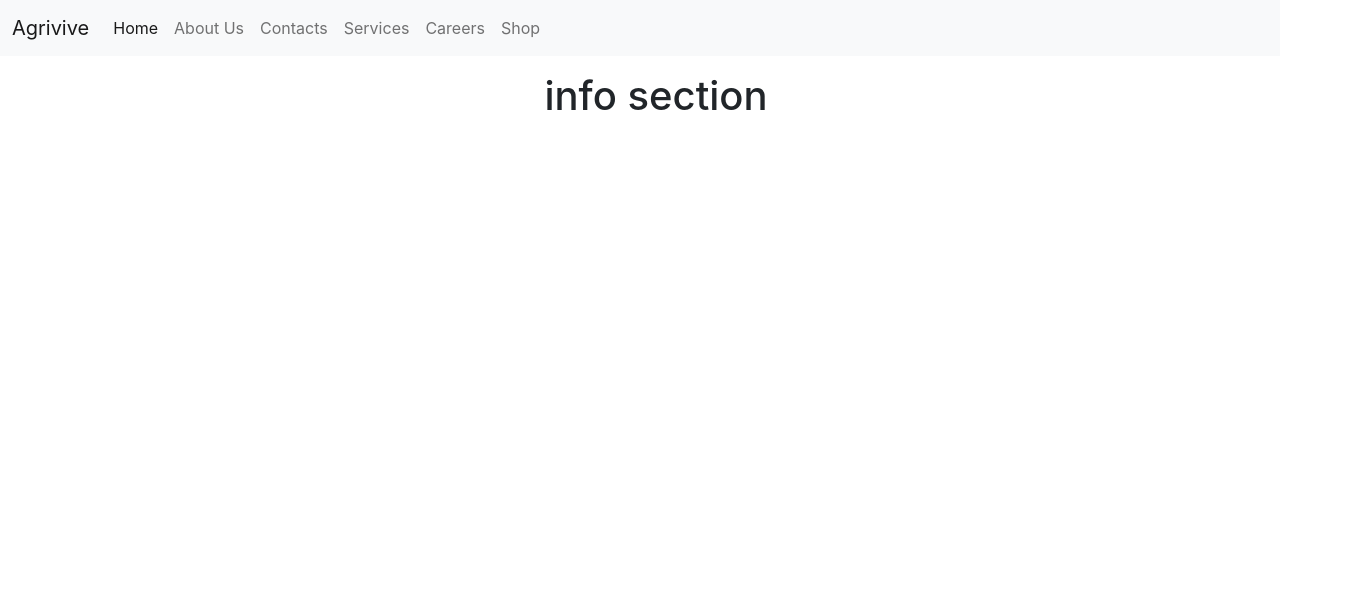
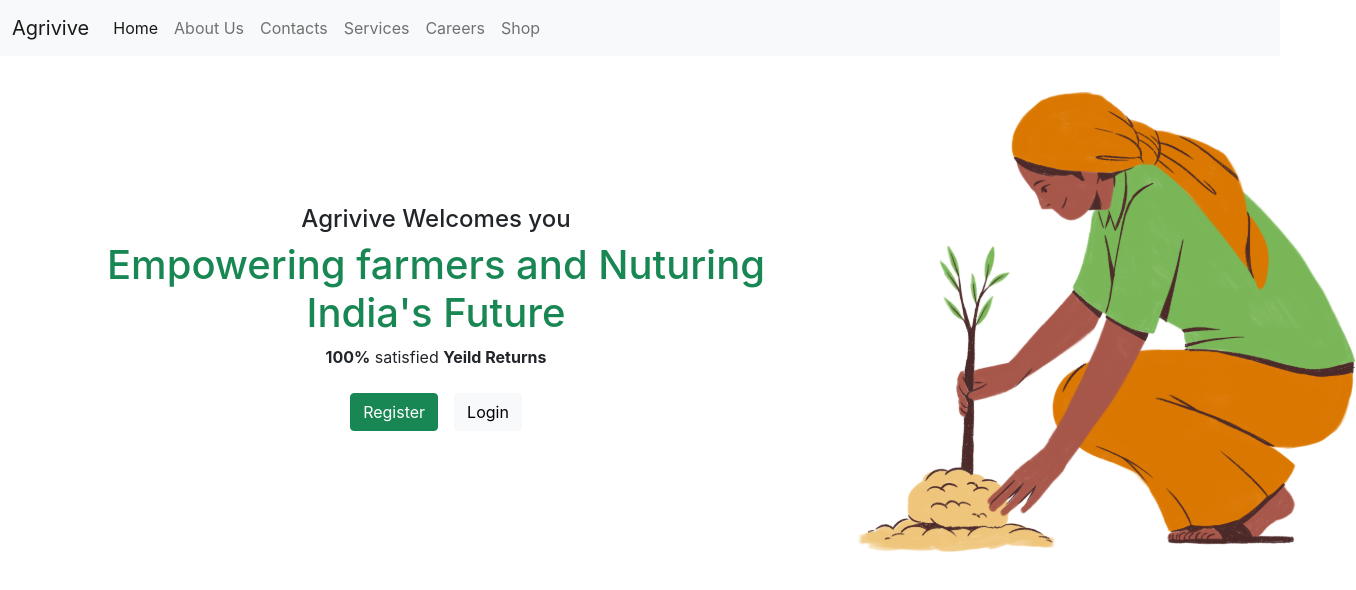
Before and after one commit to HariSirikonda/Agrivive, a React (Create React App) app: page / in a window 1280 px wide. Shown: the top 590 px of the page, 1356 px wide, since content can reach past the window. Built offline with nearby package versions, Linux system fonts and the light colour scheme.

Commit message:
Intro Section Done

```diff
--- a/src/components/home.js
+++ b/src/components/home.js
@@ -4,11 +4,27 @@ import Img3 from './images/planting.png';
 import Img4 from './images/Pluging.png';
 
 function Home() {
+    const myStyle = {
+        backgroundImage : `url(${Img1})`,backgroundSize : 'cover', backgroundRepeat: 'no-repeat',
+    };
     return (
         <>
-            <section className="container-fluid m-3">
-                <h1>info section</h1>
-            </section>
+            <div className='Intro container-fluid'>
+                <div className='row m-2 p-2'>
+                    <div className='col-8 d-flex align-items-center justify-content-center  '>
+                        <div className='squareContainer'>
+                            <h4>Agrivive Welcomes you</h4>
+                            <h1 className='text-success'>Empowering farmers and Nuturing India's Future</h1>
+                            <p><b>100%</b> satisfied <b>Yeild Returns</b></p>
+                            <button className='btn btn-success m-2' type='submit'>Register</button>
+                            <button className='btn btn-light m-2' type='submit'>Login</button>
+                        </div>
+                    </div>
+                    <div className='col-4'>
+                        <img src={Img3} alt='show me'></img>
+                    </div>
+                </div>
+            </div>
         </>
     );
 }
```
